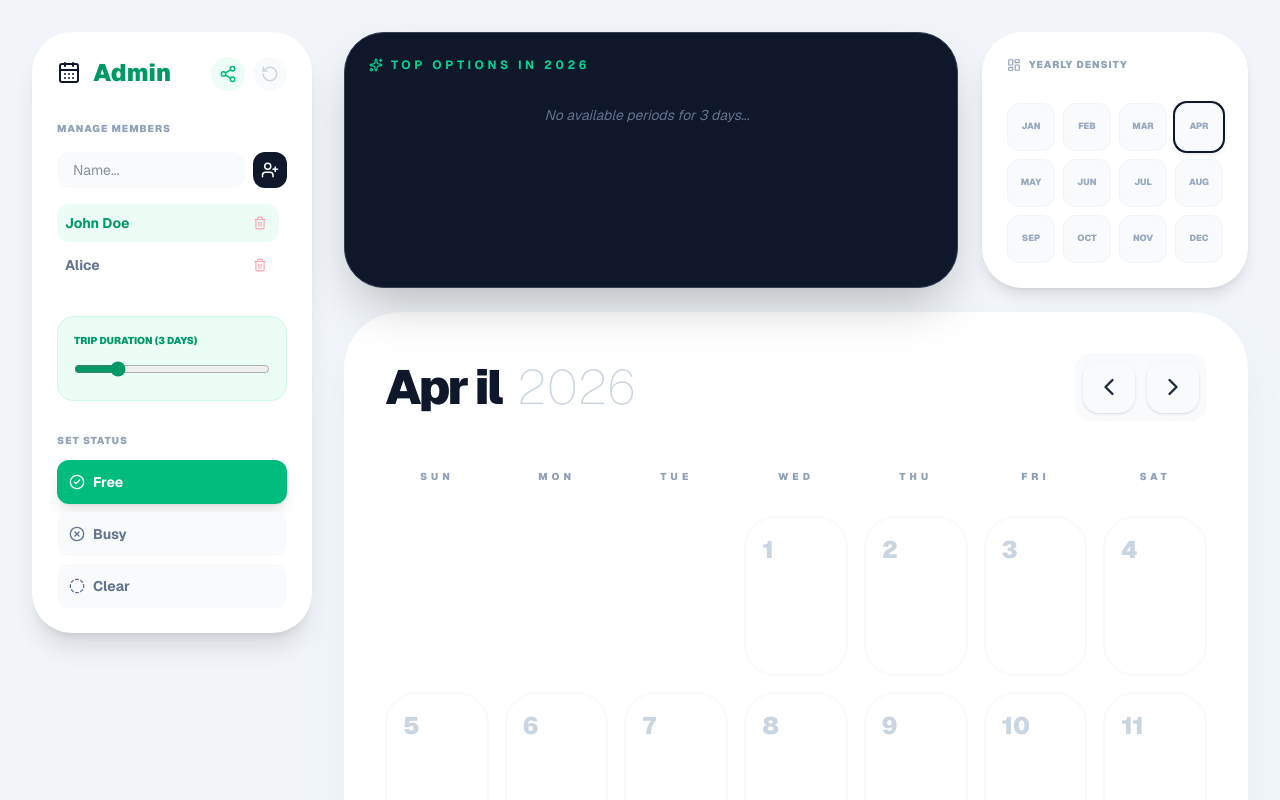
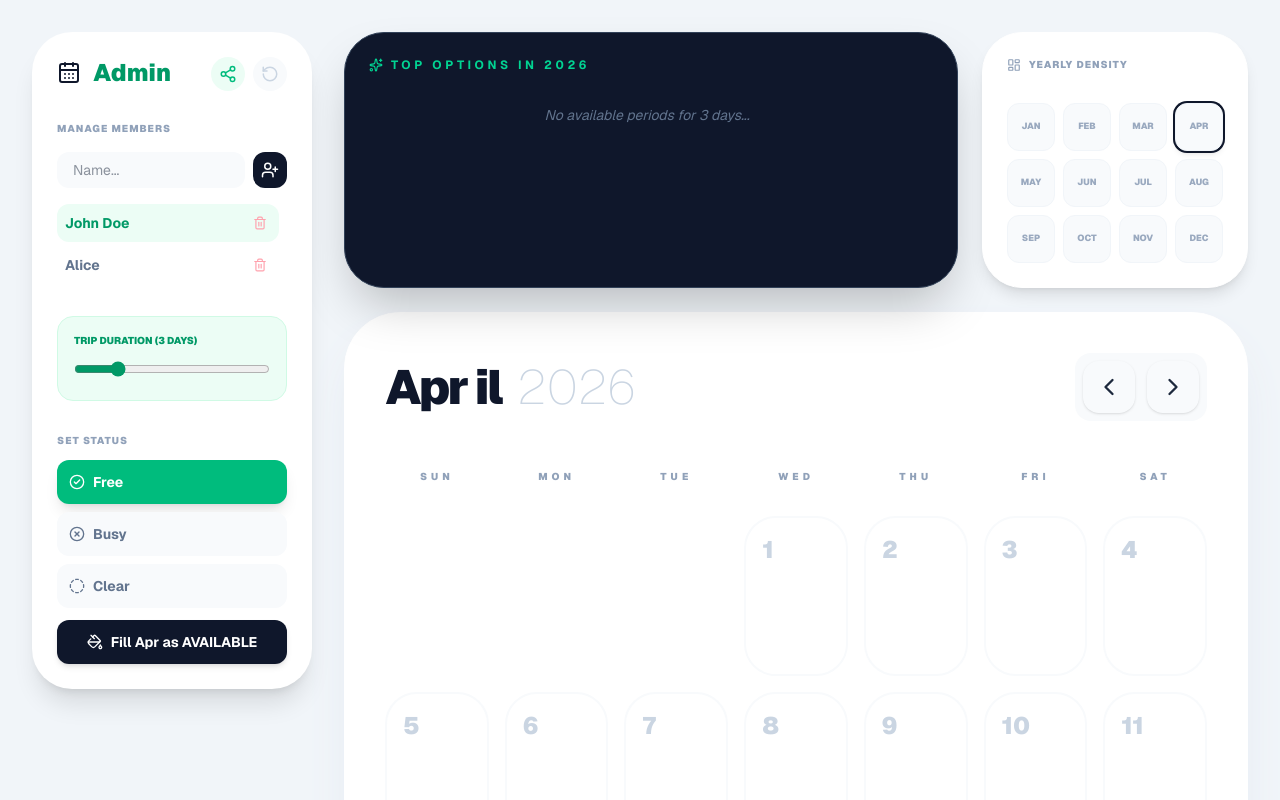
Before and after one commit to Khunawut11/my-calendar-app, a Next.js app: page / in a window 1280 px wide. Shown: the top 800 px of the page. Built offline with nearby package versions, Linux system fonts and the light colour scheme.

Commit message:
add auto-fill month feature and UI improvements

```diff
--- a/app/page.tsx
+++ b/app/page.tsx
@@ -1,11 +1,11 @@
 "use client";
 import React, { useState, useEffect, useMemo } from 'react';
 import { format, startOfMonth, endOfMonth, eachDayOfInterval, getDay, addMonths, subMonths, startOfYear, endOfYear, eachMonthOfInterval } from 'date-fns';
-import { ChevronLeft, ChevronRight, CheckCircle2, XCircle, Sparkles, CalendarDays, UserPlus, Trash2, LayoutDashboard, RotateCcw, Share2, CircleDashed, Trophy, ArrowRightCircle, Loader2 } from 'lucide-react';
+import { ChevronLeft, ChevronRight, CheckCircle2, XCircle, Sparkles, CalendarDays, UserPlus, Trash2, LayoutDashboard, RotateCcw, Share2, CircleDashed, Trophy, ArrowRightCircle, Loader2, PaintBucket } from 'lucide-react';
 
 export default function UltimateCalendarApp() {
   const [isMounted, setIsMounted] = useState(false);
-  const [currentDate, setCurrentDate] = useState(new Date()); // กลับมาใช้เดือนปัจจุบัน
+  const [currentDate, setCurrentDate] = useState(new Date());
   const [isViewerMode, setIsViewerMode] = useState(false);
   const [isSharing, setIsSharing] = useState(false);
 
@@ -55,7 +55,7 @@ export default function UltimateCalendarApp() {
     }
   }, [scheduleData, members, isMounted, isViewerMode]);
 
-  // --- 🔗 3. Generate Short Share Link ---
+  // --- 🔗 3. Share Link ---
   const generateShareLink = async () => {
     setIsSharing(true);
     try {
@@ -116,6 +116,34 @@ export default function UltimateCalendarApp() {
         newDateData[selectedMember.id] = statusMode;
       }
       return { ...prev, [dateKey]: newDateData };
+    });
+  };
+
+  // 🚀 ฟีเจอร์ใหม่: เทสีทั้งเดือน (Auto-Fill Month)
+  const fillEntireMonth = () => {
+    if (isViewerMode) return;
+
+    const monthName = format(currentDate, 'MMMM');
+    const statusText = statusMode === 'notsure' ? 'CLEAR' : statusMode.toUpperCase();
+
+    if(!confirm(`Are you sure you want to mark ALL days in ${monthName} as ${statusText} for ${selectedMember.name}?`)) return;
+
+    const daysInCurrentMonth = eachDayOfInterval({ start: startOfMonth(currentDate), end: endOfMonth(currentDate) });
+
+    setScheduleData((prev: any) => {
+      const newData = { ...prev };
+      daysInCurrentMonth.forEach(d => {
+        const dKey = format(d, 'yyyy-MM-dd');
+        const newDateData = { ...(newData[dKey] || {}) };
+
+        if (statusMode === 'notsure') {
+          delete newDateData[selectedMember.id];
+        } else {
+          newDateData[selectedMember.id] = statusMode;
+        }
+        newData[dKey] = newDateData;
+      });
+      return newData;
     });
   };
 
@@ -212,7 +240,6 @@ export default function UltimateCalendarApp() {
   if (!isMounted) return <div className="min-h-screen bg-[#f1f5f9] flex items-center justify-center text-slate-400 font-bold text-xl tracking-widest">LOADING PLANNER...</div>;
 
   return (
-    // ลด Padding ขอบจอในมือถือให้แคบลง (p-2)
     <div className="min-h-screen bg-[#f1f5f9] p-2 md:p-8 font-sans text-slate-800 select-none">
       <div className="max-w-7xl mx-auto grid grid-cols-1 lg:grid-cols-12 gap-6 md:gap-8">
 
@@ -222,10 +249,10 @@ export default function UltimateCalendarApp() {
             <div className="bg-white p-5 md:p-6 rounded-[2rem] md:rounded-[2.5rem] shadow-xl border border-white/50 relative">
 
               <div className="flex gap-2 absolute top-5 right-5 md:top-6 md:right-6">
-                <button onClick={generateShareLink} disabled={isSharing} className="text-emerald-500 hover:text-white hover:bg-emerald-500 transition-colors p-2 bg-emerald-50 rounded-full disabled:opacity-50">
+                <button onClick={generateShareLink} disabled={isSharing} className="text-emerald-500 hover:text-white hover:bg-emerald-500 transition-colors p-2 bg-emerald-50 rounded-full disabled:opacity-50" title="Share">
                   {isSharing ? <Loader2 size={16} className="animate-spin md:w-[18px] md:h-[18px]" /> : <Share2 size={16} className="md:w-[18px] md:h-[18px]" />}
                 </button>
-                <button onClick={clearAllData} className="text-slate-300 hover:text-rose-500 transition-colors p-2 bg-slate-50 hover:bg-rose-50 rounded-full">
+                <button onClick={clearAllData} className="text-slate-300 hover:text-rose-500 transition-colors p-2 bg-slate-50 hover:bg-rose-50 rounded-full" title="Clear All">
                   <RotateCcw size={16} className="md:w-[18px] md:h-[18px]" />
                 </button>
               </div>
@@ -271,6 +298,18 @@ export default function UltimateCalendarApp() {
                     <CircleDashed size={16} /> Clear
                   </button>
                 </div>
+
+                {/* 🚀 ปุ่มเทสีทั้งเดือน */}
+                <div className="mt-3">
+                  <button
+                    onClick={fillEntireMonth}
+                    className="w-full flex items-center justify-center gap-2 p-2 md:p-3 rounded-xl text-xs md:text-sm transition font-bold bg-slate-900 text-white hover:bg-slate-800 shadow-md active:scale-95"
+                  >
+                    <PaintBucket size={16} />
+                    Fill {format(currentDate, 'MMM')} as {statusMode === 'notsure' ? 'CLEAR' : statusMode.toUpperCase()}
+                  </button>
+                </div>
+
               </div>
             </div>
           </div>
@@ -286,8 +325,6 @@ export default function UltimateCalendarApp() {
           )}
 
           <div className="flex flex-col md:flex-row gap-4 md:gap-6 items-stretch">
-
-            {/* Top Options Box */}
             <div className="flex-1 bg-slate-900 p-5 md:p-6 rounded-[2rem] md:rounded-[2.5rem] text-white shadow-2xl flex flex-col h-56 md:h-64 border border-slate-700">
               <h2 className="text-emerald-400 font-bold text-[10px] md:text-xs uppercase tracking-[0.3em] mb-3 md:mb-4 flex items-center gap-2">
                 <Sparkles size={14} /> Top Options in {format(currentDate, 'yyyy')}
@@ -316,7 +353,6 @@ export default function UltimateCalendarApp() {
               </div>
             </div>
 
-            {/* Yearly Density Box */}
             <div className="bg-white p-5 md:p-6 rounded-[2rem] md:rounded-[2.5rem] shadow-lg border border-white flex flex-col justify-between">
                <h3 className="text-[10px] font-black text-slate-400 uppercase tracking-widest mb-3 md:mb-4 flex items-center gap-2"><LayoutDashboard size={14}/> Yearly Density</h3>
                <div className="grid grid-cols-6 md:grid-cols-4 gap-1.5 md:gap-2">
@@ -334,7 +370,6 @@ export default function UltimateCalendarApp() {
             </div>
           </div>
 
-          {/* MAIN CALENDAR */}
           <div className="bg-white p-4 sm:p-6 md:p-10 rounded-[2rem] md:rounded-[3.5rem] shadow-2xl shadow-slate-200 border border-white">
             <div className="flex items-center justify-between mb-6 md:mb-12">
               <div className="flex items-baseline gap-2 md:gap-4">
```
